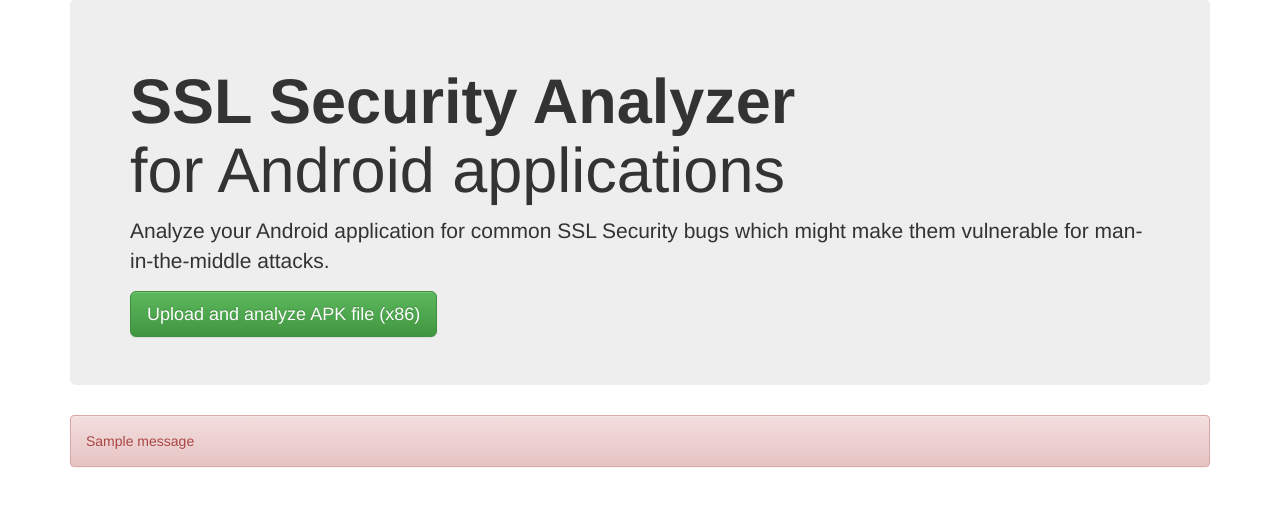
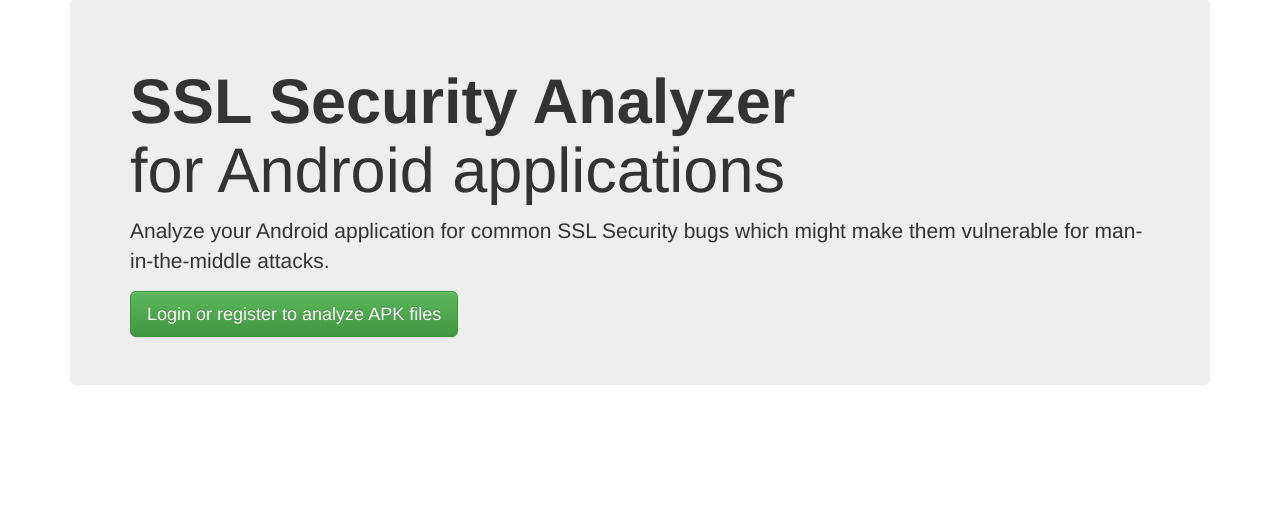
Before and after one commit to MGabr/android-analyzer, a Flask app: page /index in a window 1280 px wide. Shown: the part 61-567 px from the top of the page. Run offline with Flask 2, Linux system fonts and the light colour scheme; tables that the repository leaves empty hold one stand-in row (values such as "Sample post"); one stand-in notice (Sample message) is shown; parts of the project's set-up code (start-up, migrations or seed data) failed here and were passed over; some libraries are stand-ins or nearby versions.

Commit message:
Show "Login or register to analyze APKs" button if user is not logged in.

```diff
--- a/webapp/src/templates/index.html
+++ b/webapp/src/templates/index.html
@@ -8,6 +8,7 @@
             <h1><strong>SSL Security Analyzer</strong><br>for Android applications</h1>
             <p>Analyze your Android application for common SSL Security bugs which might make them vulnerable for man-in-the-middle attacks.</p>
 
+            {% if current_user.is_authenticated %}
                 <form id="analysis-form" enctype="multipart/form-data">
                     <label class="btn btn-lg btn-success btn-file" role="btn">
                         Upload and analyze APK file (x86)
@@ -15,18 +16,9 @@
                                ajax-form="analysis-form" ajax-method="POST" ajax-url="{{ url_for('start_analysis') }}">
                     </label>
                 </form>
-        </div>
-
-        <div>
-            {% with messages = get_flashed_messages() %}
-            {% if messages %}
-            <div class="flashes">
-                {% for message in messages %}
-                    <div class="alert alert-danger" role="alert">{{ message }}</div>
-                {% endfor %}
-            </div>
+            {% else %}
+                <a class="btn btn-lg btn-success btn-file" href="{{ url_for('show_login') }}">Login or register to analyze APK files</a>
             {% endif %}
-            {% endwith %}
         </div>
     </div>
 </body>
```
Lines whose indentation alone changed are shown as unchanged.
